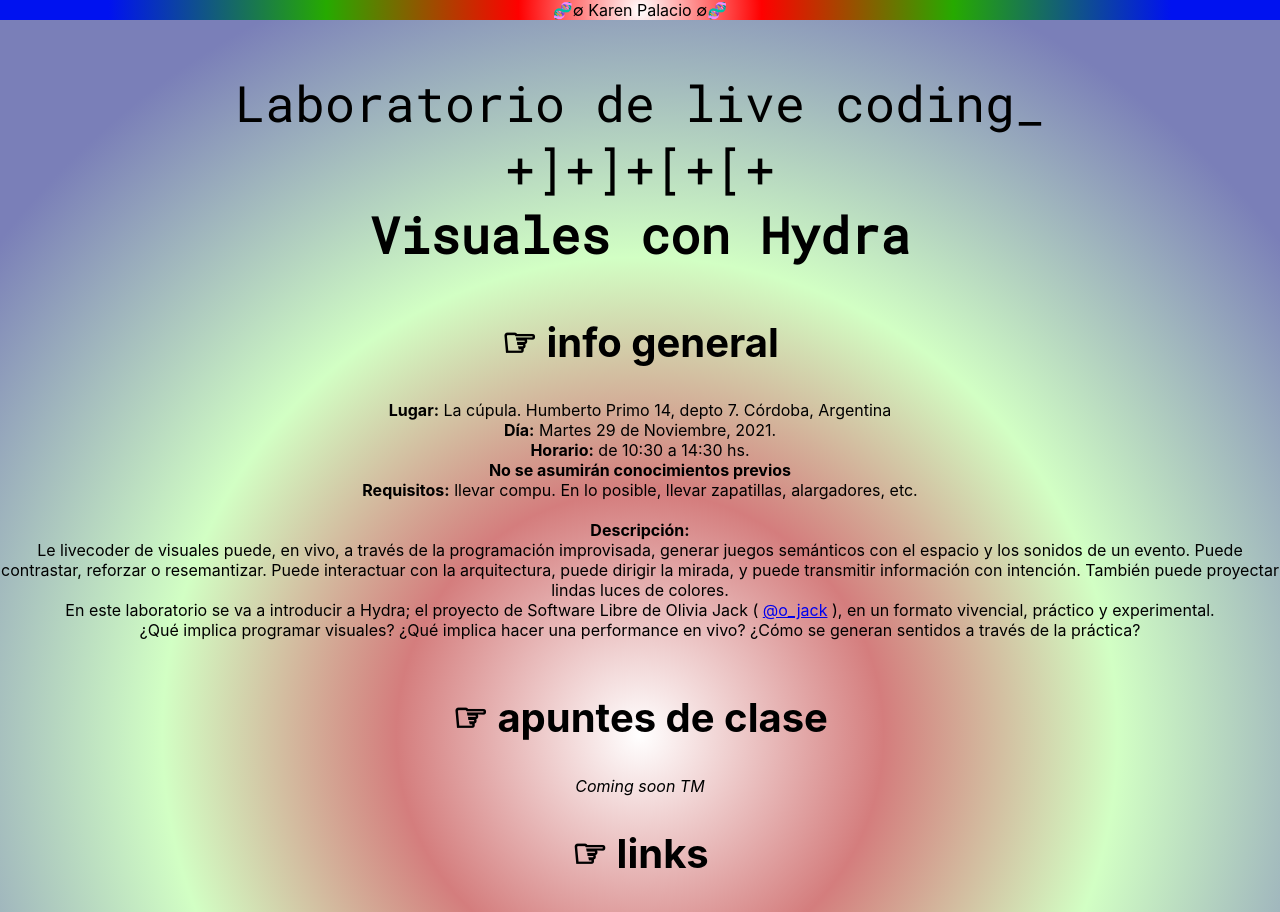
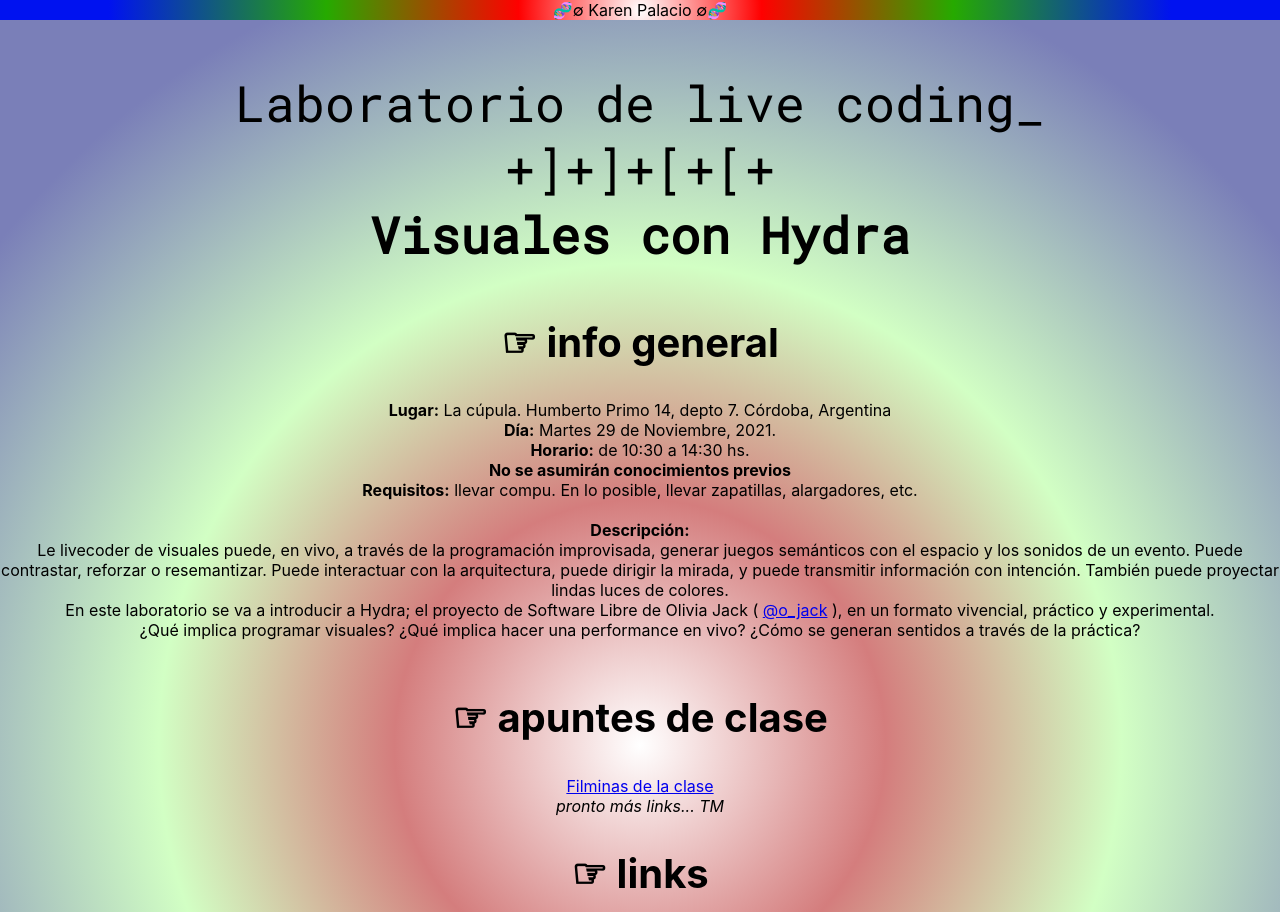
Before and after one commit to karen-pal/santonoise_hydra, a React (Create React App) app: page / in a window 1280 px wide. Shown: the top 912 px of the page. Built offline with nearby package versions, Linux system fonts and the light colour scheme.

Commit message:
linka filminas

```diff
--- a/src/App.js
+++ b/src/App.js
@@ -44,13 +44,14 @@
           <h1 className="section-title">
           ☞ apuntes de clase
           </h1>
-      <i>Coming soon TM</i>
+      <a href="https://docs.google.com/presentation/d/1or4vHQNbCbXCh4Smn3_J0GQL1Rrb_k-80J3d0bqBZX4/edit?usp=sharing" target="_blank">Filminas de la clase</a><br />
+     <i> pronto más links... TM</i>
             </section>
             <section>
           <h1 className="section-title">
           ☞ links
           </h1>
-      <a href='https://github.com/ojack/hydra' target="_blank"> Código fuente de hydra</a><br />
+      <a href='https://github.com/ojack/hydra' target="_blank"> Código fuente de hydra + instrucciones de instalación </a><br />
       <a href='https://hydra.ojack.xyz/'  target="_blank"> Usar hydra online</a><br />
      <i> pronto más links... TM</i>
             </section>
```
